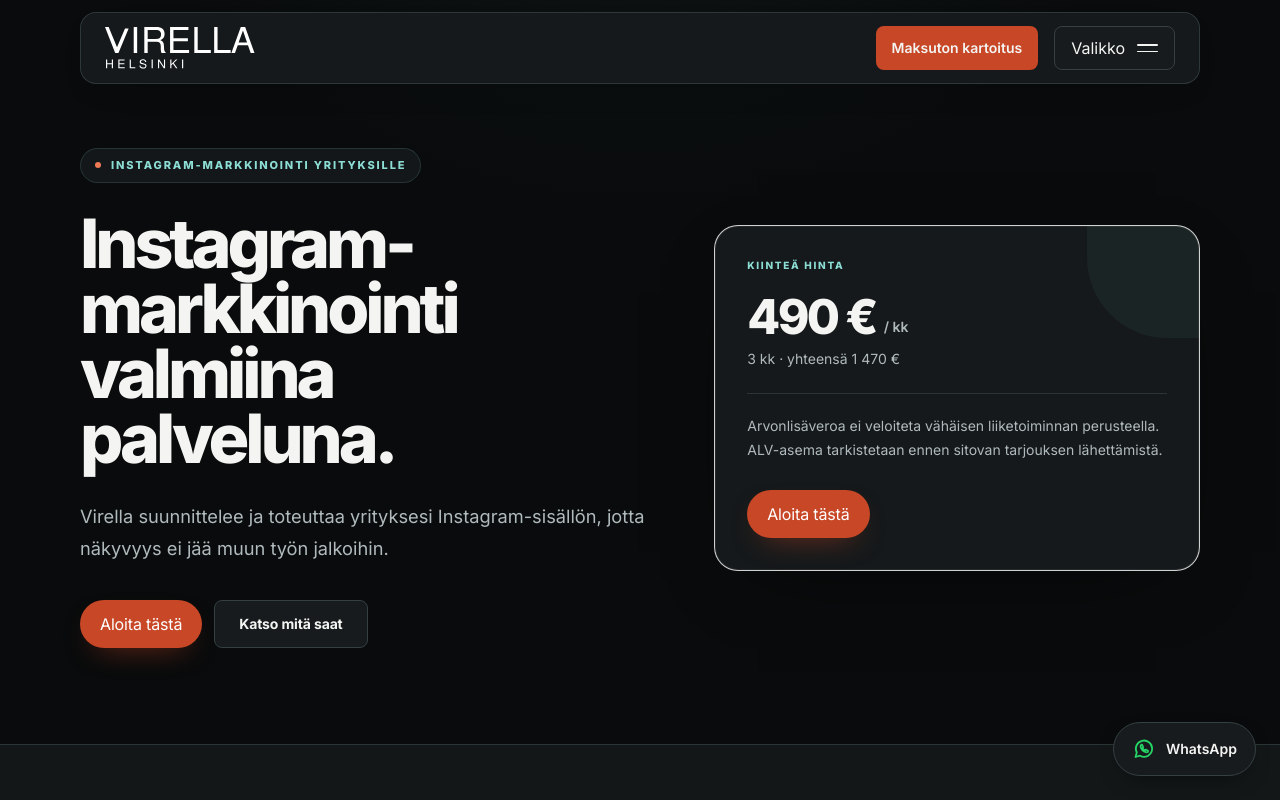
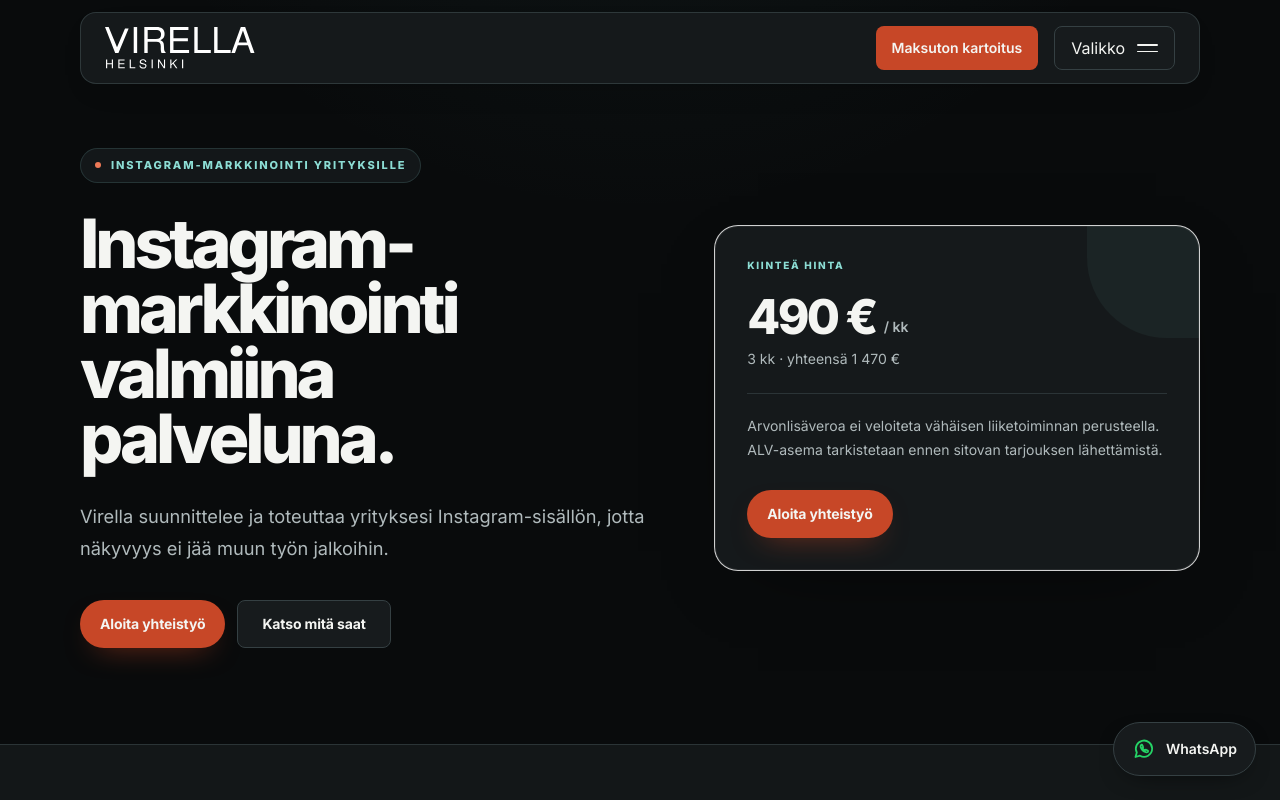
Before and after one commit to Jambovisuaalit/virella-helsinki-web, a Next.js app: page /instagram in a window 1280 px wide. Shown: the top 800 px of the page. Built offline with nearby package versions, Linux system fonts and the light colour scheme.

Commit message:
fix: send locked service packages to written-offer intake

```diff
--- a/components/commerce/buy-button.tsx
+++ b/components/commerce/buy-button.tsx
@@ -1,6 +1,7 @@
 "use client";
 
 import { trackAnalyticsEvent } from "@/lib/analytics/client";
+import { requiresWrittenOffer } from "@/config/offer-master";
 
 const defaultButtonClassName =
   "inline-flex min-h-12 w-full items-center justify-center rounded-full bg-action px-5 py-3 text-sm font-bold tracking-[-0.01em] text-white shadow-[0_12px_30px_-16px_rgba(216,74,36,0.7)] transition duration-200 hover:-translate-y-0.5 hover:brightness-[0.96] sm:w-auto";
@@ -20,10 +21,25 @@ export function BuyButton({
   buttonClassName = defaultButtonClassName,
   source = "service_page",
 }: BuyButtonProps) {
-  const visibleLabel = /^Osta\b/i.test(label) ? "Aloita tästä" : label;
+  const writtenOffer = requiresWrittenOffer(productId);
+  const visibleLabel = writtenOffer ? "Aloita yhteistyö" : /^Osta\b/i.test(label) ? "Aloita tästä" : label;
 
   function handleSubmit() {
     trackAnalyticsEvent("purchase_click", { productId, source });
+  }
+
+  if (writtenOffer) {
+    return (
+      <div className={className}>
+        <a
+          href={`/aloita?product=${encodeURIComponent(productId)}`}
+          onClick={() => trackAnalyticsEvent("offer_request_click", { productId, source })}
+          className={buttonClassName}
+        >
+          {visibleLabel}
+        </a>
+      </div>
+    );
   }
 
   return (
```
